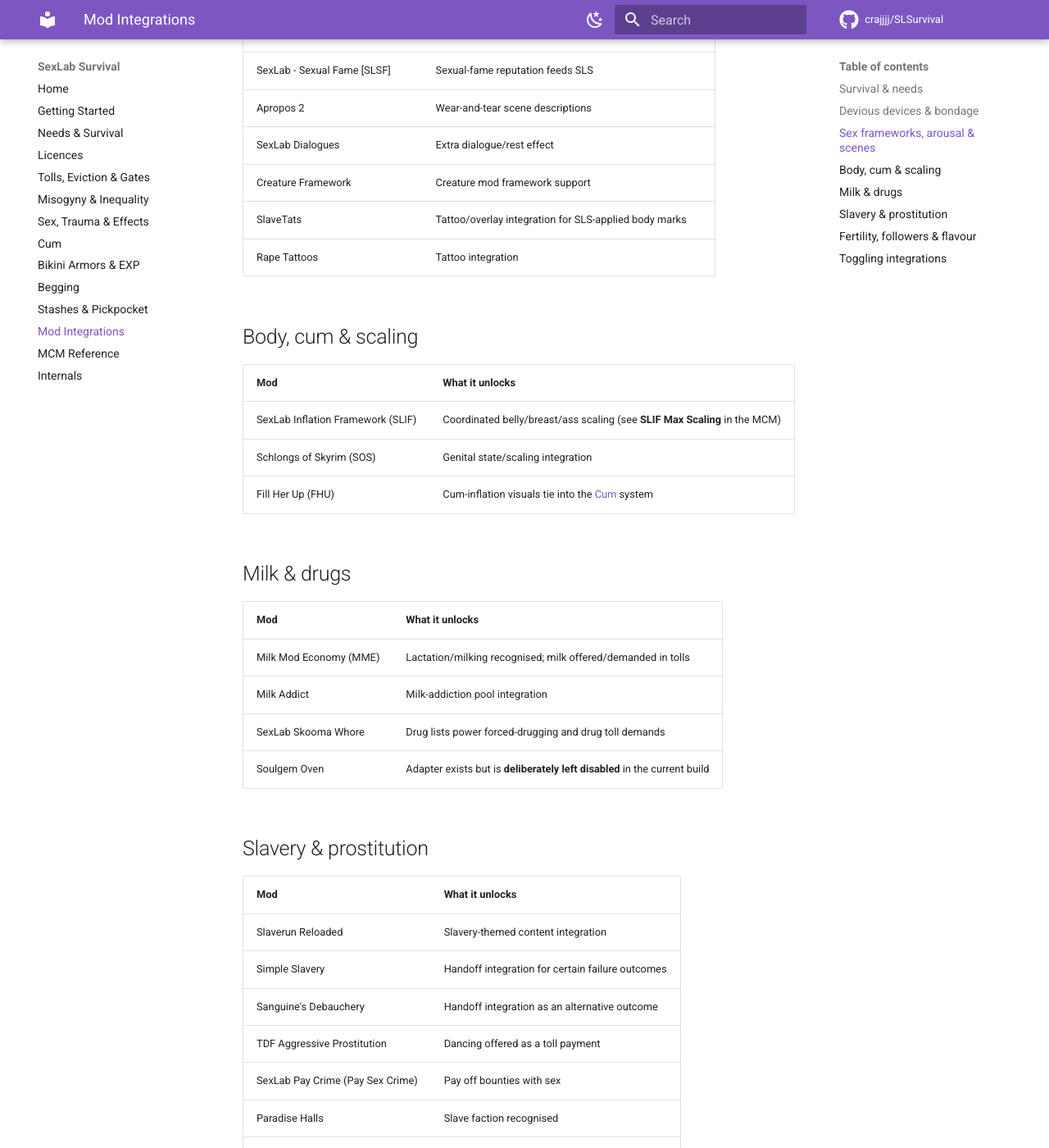
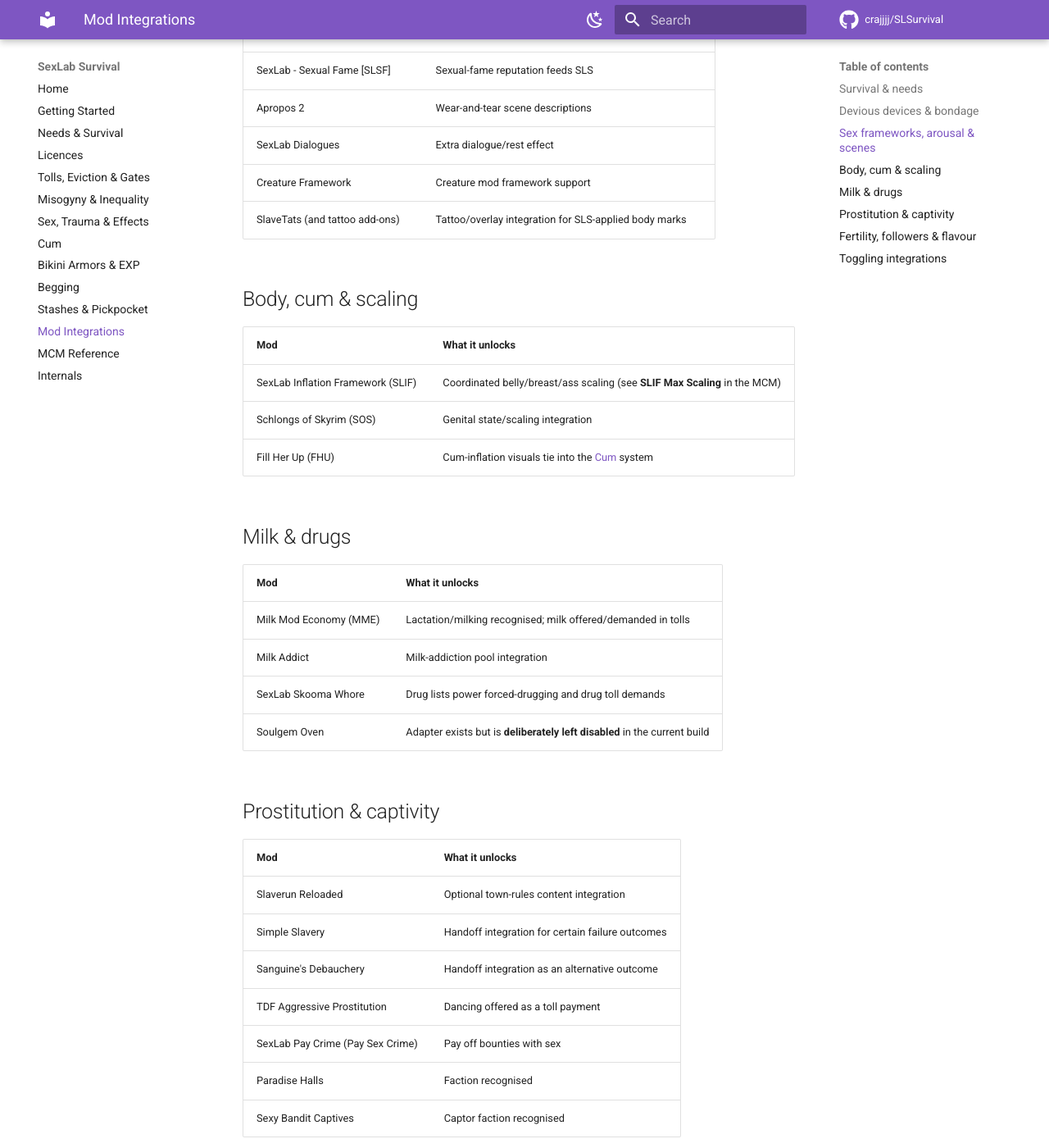
Before and after one commit to crajjjj/SLSurvival, an MkDocs documentation site: the page built from docs/players/integrations.md, in a window 1280 px wide and 1400 px high, scrolled down 1529 px. Shown: the whole window at 82% size. Built offline with MkDocs 1.6.1 and Material for MkDocs 9.7.7, drawn with Linux system fonts in a browser that asks for light colours; comment, search, counter and statistics services are not loaded; some of the changed text lies outside the part shown.

Commit message:
docs: remove 'rape' wording and minimise 'slave' to proper mod names only

```diff
--- a/docs/players/integrations.md
+++ b/docs/players/integrations.md
@@ -26,7 +26,7 @@
 | Devious Devices (Expansion) | Restraints drive licences, tolls, begging and device-slot logic |
 | Deviously Cursed Loot | Cursed-loot events are tracked and interact with SLS |
 | Devious Followers | Follower debt/will and resistance-loss mechanics |
-| ZaZ Animation Pack | Slave factions and bondage furniture effects |
+| ZaZ Animation Pack | Faction and bondage-furniture effects |
 | Amputator Framework | Optional visual-effects framework support |
 
 ## Sex frameworks, arousal & scenes
@@ -39,8 +39,7 @@
 | Apropos 2 | Wear-and-tear scene descriptions |
 | SexLab Dialogues | Extra dialogue/rest effect |
 | Creature Framework | Creature mod framework support |
-| SlaveTats | Tattoo/overlay integration for SLS-applied body marks |
-| Rape Tattoos | Tattoo integration |
+| SlaveTats (and tattoo add-ons) | Tattoo/overlay integration for SLS-applied body marks |
 
 ## Body, cum & scaling
 
@@ -59,16 +58,16 @@
 | SexLab Skooma Whore | Drug lists power forced-drugging and drug toll demands |
 | Soulgem Oven | Adapter exists but is **deliberately left disabled** in the current build |
 
-## Slavery & prostitution
+## Prostitution & captivity
 
 | Mod | What it unlocks |
 |-----|-----------------|
-| Slaverun Reloaded | Slavery-themed content integration |
+| Slaverun Reloaded | Optional town-rules content integration |
 | Simple Slavery | Handoff integration for certain failure outcomes |
 | Sanguine's Debauchery | Handoff integration as an alternative outcome |
 | TDF Aggressive Prostitution | Dancing offered as a toll payment |
 | SexLab Pay Crime (Pay Sex Crime) | Pay off bounties with sex |
-| Paradise Halls | Slave faction recognised |
+| Paradise Halls | Faction recognised |
 | Sexy Bandit Captives | Captor faction recognised |
 
 ## Fertility, followers & flavour
```
Also changed, not shown: docs/players/begging-kennel.md (+1 -1 lines).
